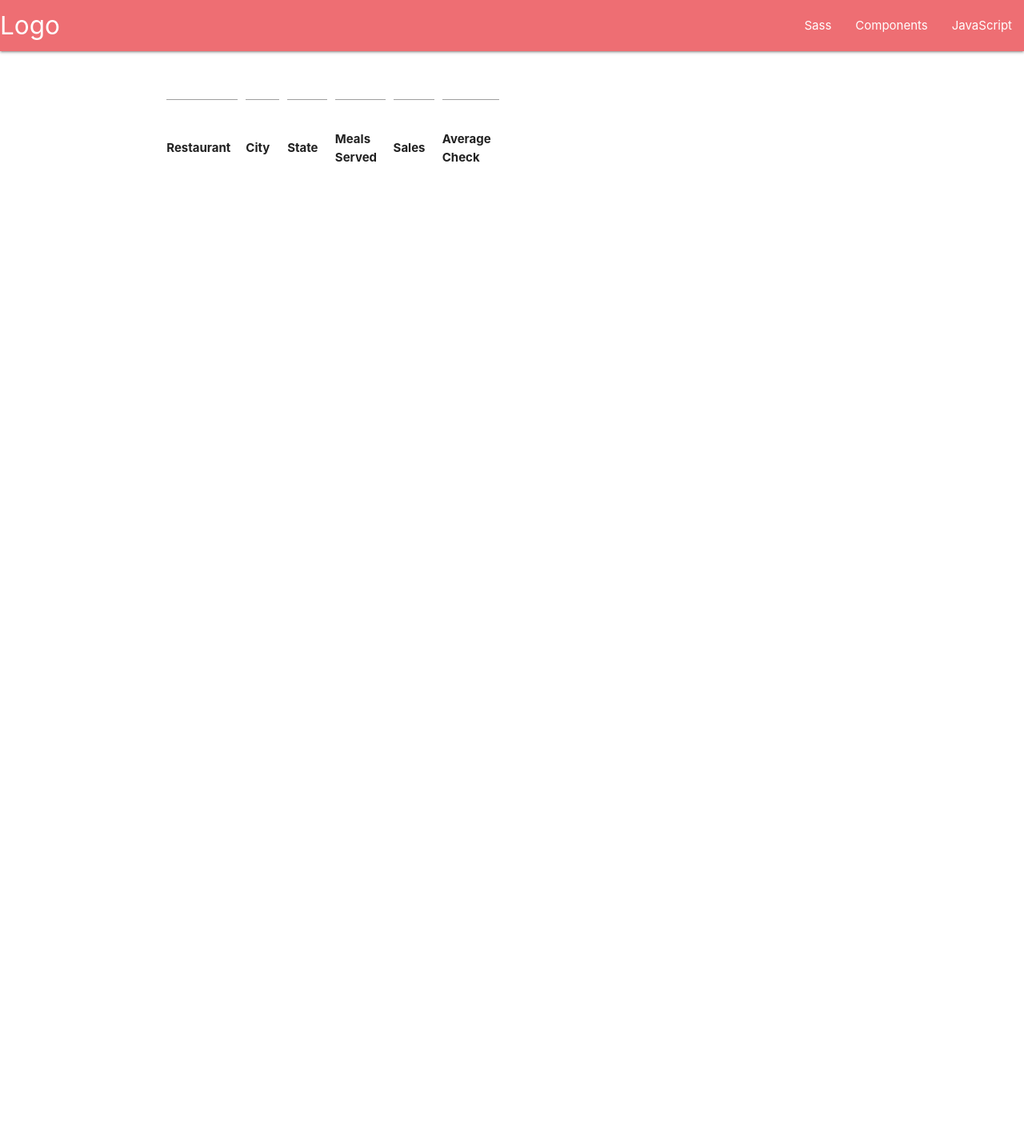
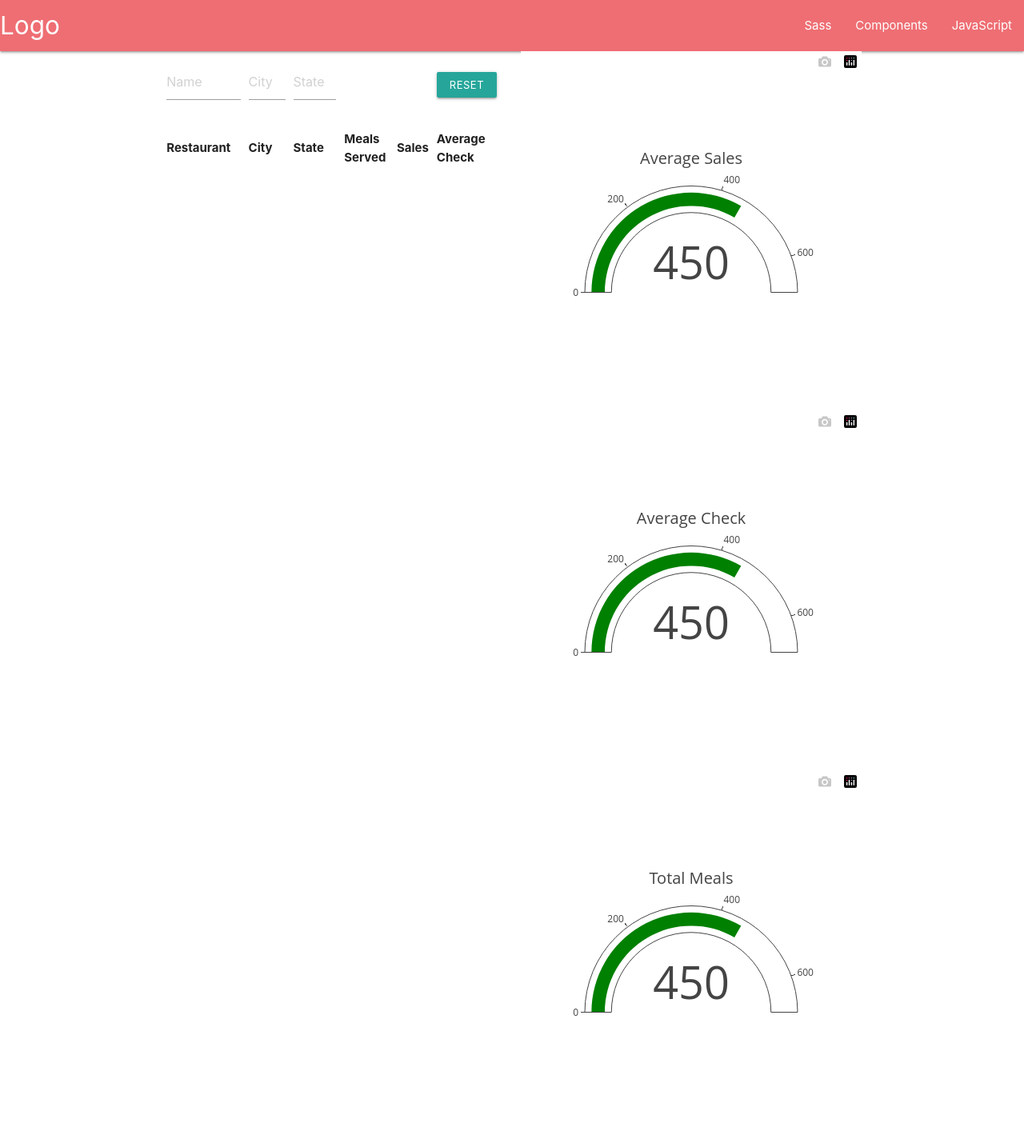
Before and after one commit to sidali6787/Project2, a Flask app: page / in a window 1280 px wide. Shown: the whole page at 80% size. Before the commit the page ends 202 px from the top, so only its background shows below. Run offline with Flask 2, Linux system fonts and the light colour scheme; data that the repository does not hold is empty; some libraries are stand-ins or nearby versions.

Commit message:
6th push

```diff
--- a/static/app.js
+++ b/static/app.js
@@ -1,11 +1,9 @@
 d3.json('/api/v1.0/restaurantes').then(data => {
-    console.log(data);
-
     showData(data);
     d3.selectAll('input').on('change', handleChange);
+    d3.select('button').on('click', handleClick);
 
     var filteredData = data;
-
 
     function showData(data) {
         d3.select('tbody').html('');
@@ -28,4 +26,59 @@ d3.json('/api/v1.0/restaurantes').then(data => {
         showData(filteredData);
     };
 
+    function handleClick() {
+        filteredData = data;
+        d3.selectAll('input').property('value', '');
+        showData(filteredData);
+    }
+
+
+    var salesChart = [
+        {
+            domain: { x: [0, 1], y: [0, 1] },
+            value: 450,
+            title: { text: "Average Sales" },
+            type: "indicator",
+            mode: "gauge+number",
+            delta: { reference: 400 },
+            gauge: { axis: { range: [0, d3.max(filteredData.map(obj=>obj.Sales))] } }
+        }
+    ];
+
+    Plotly.newPlot('sales', salesChart);
+
+
+    var checkChart = [
+        {
+            domain: { x: [0, 1], y: [0, 1] },
+            value: 450,
+            title: { text: "Average Check" },
+            type: "indicator",
+            mode: "gauge+number",
+            delta: { reference: 400 },
+            gauge: { axis: { range: [0, d3.max(filteredData.map(obj=>obj['Average Check']))] } }
+        }
+    ];
+
+    Plotly.newPlot('check', checkChart);
+
+
+    var mealChart = [
+        {
+            domain: { x: [0, 1], y: [0, 1] },
+            value: 450,
+            title: { text: "Total Meals" },
+            type: "indicator",
+            mode: "gauge+number",
+            delta: { reference: 400 },
+            gauge: { axis: { range: [0, d3.max(filteredData.map(obj=>obj['Meals Served']))] } }
+        }
+    ];
+
+    Plotly.newPlot('meals', mealChart);
+
+
+
+
+
 })
--- a/templates/index.html
+++ b/templates/index.html
@@ -28,12 +28,12 @@
         <table class="responsive-table striped">
           <thead>
             <tr>
-              <th> <input type="text" id='Restaurant'></th>
-              <th> <input type="text" id='City'></th>
-              <th> <input type="text" id='State'></th>
-              <th> <input type="text" id='Meals Served'></th>
-              <th> <input type="text" id='Sales'></th>
-              <th> <input type="text" id='Average Check'></th>
+              <th> <input type="text" placeholder="Name" id='Restaurant'></th>
+              <th> <input type="text" placeholder="City" id='City'></th>
+              <th> <input type="text" placeholder="State" id='State'></th>
+              <th></th>
+              <th></th>
+              <th> <button class="btn-small wave-effect">Reset</button> </th>
             </tr>
             <tr>
               <th>Restaurant</th>
@@ -48,6 +48,13 @@
           <tbody>
           </tbody>
         </table>
+      </div>
+
+      <div class="col l6">
+        <div id="sales"></div>
+        <div id="check"></div>
+        <div id="meals"></div>
+
       </div>
     </div>
   </div>
```
